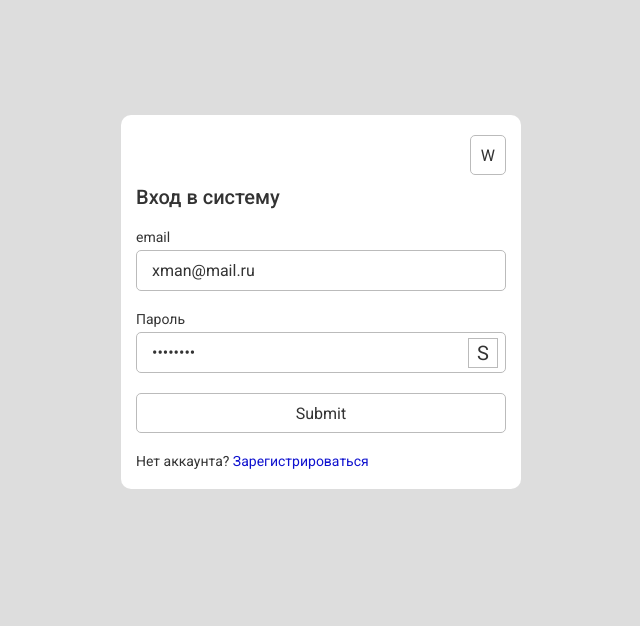
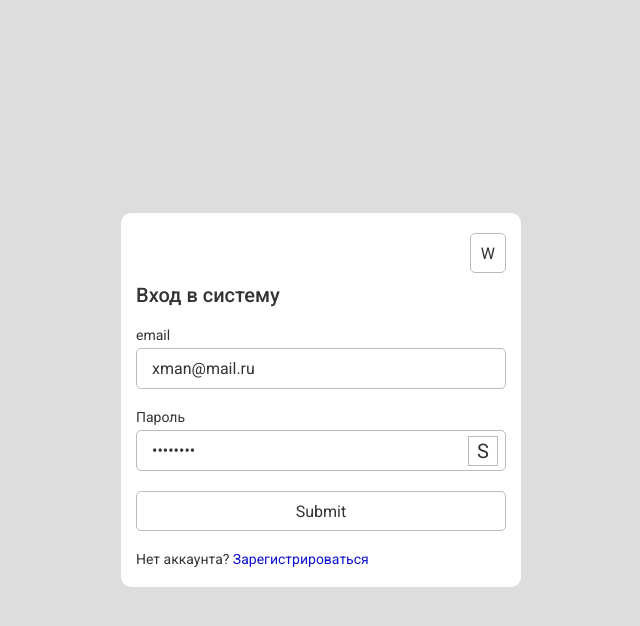
Before and after one commit to horhoj/store7-front, a React (Vite) app: page /login in a window 1280 px wide. Shown: the top 626 px of the page, without its empty margins (319-959 px from the left). Built offline with nearby package versions, Linux system fonts and the light colour scheme; no server answers.

Commit message:
fix AuthLayout

```diff
--- a/src/features/layouts/AuthLayout/AuthLayout.module.scss
+++ b/src/features/layouts/AuthLayout/AuthLayout.module.scss
@@ -1,10 +1,14 @@
 .authLayoutWrapper {
   padding: 15px;
+  display: flex;
+  justify-content: center;
+  align-items: center;
+  min-height: 100vh;
 }
 
 .AuthLayout {
-  margin: 100px auto auto auto;
   max-width: 400px;
+  width: 100%;
   background-color: var(--main-bg-color);
   padding: 20px 15px;
   border-radius: 10px;
```
